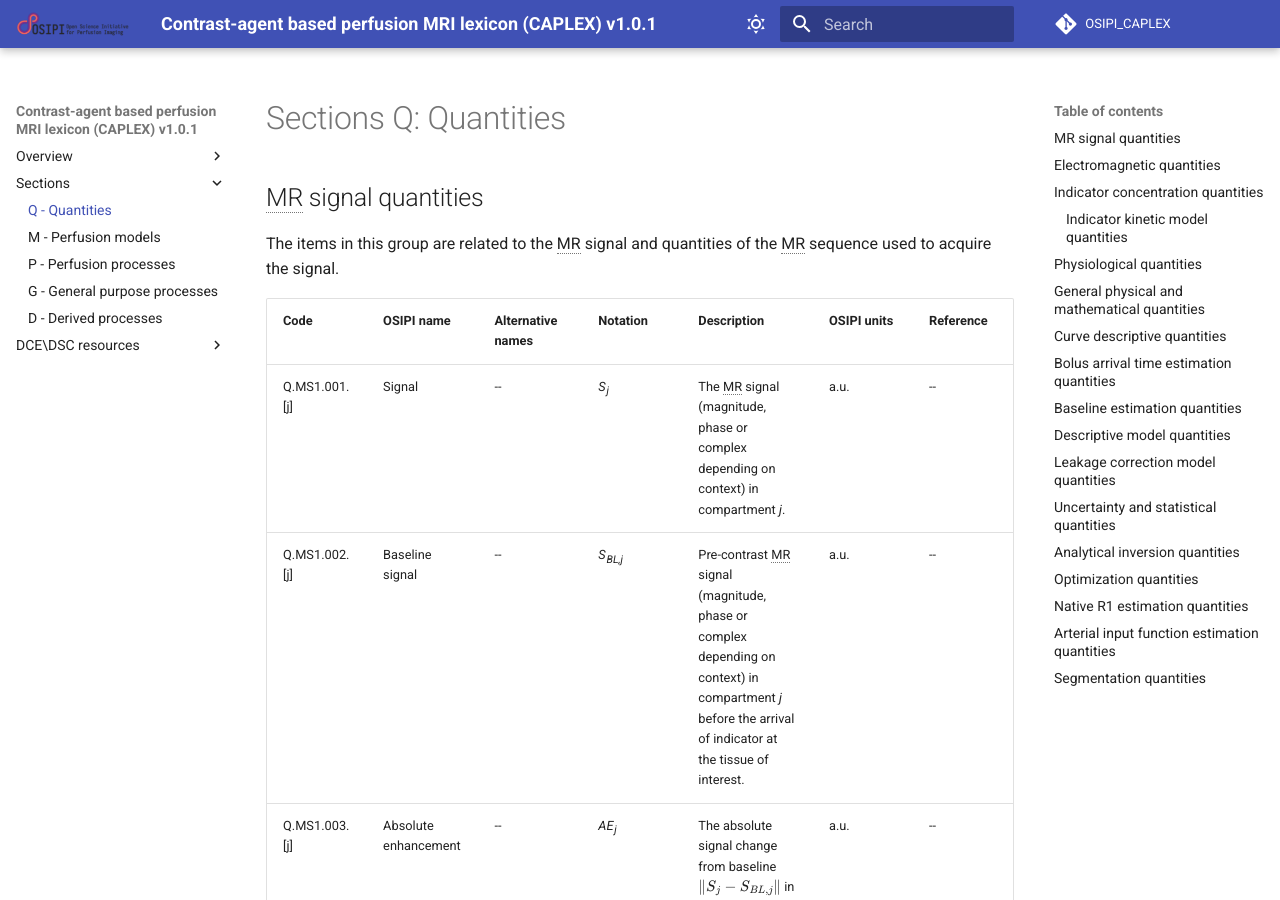
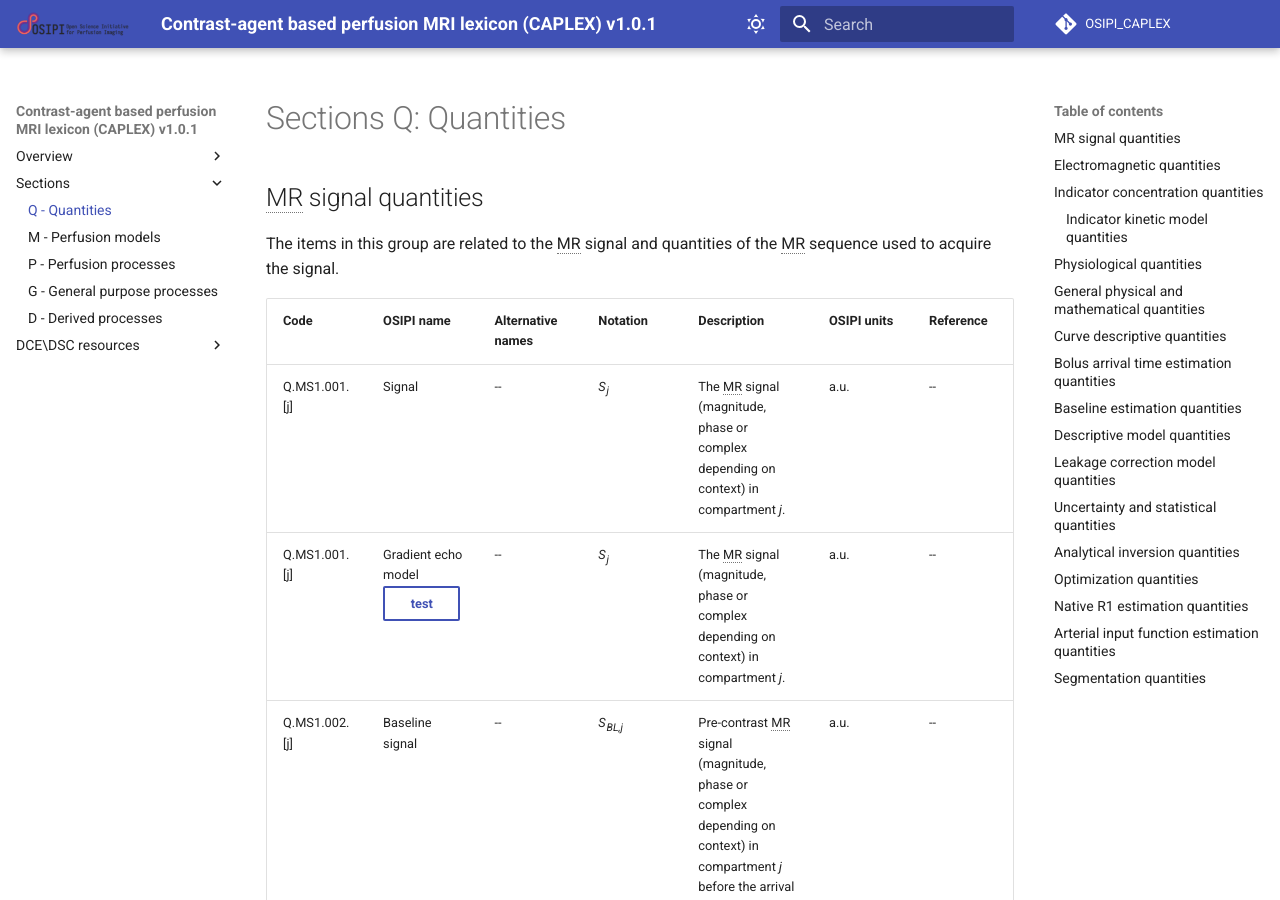
Before and after one commit to notZaki/OSIPI_CAPLEX, an MkDocs documentation site: the page built from docs/quantities.md, in a window 1280 px wide and 900 px high. Built offline with MkDocs 1.6.1 and Material for MkDocs 9.7.7, drawn with Linux system fonts in a browser that asks for light colours; formulas are drawn with MathJax 3; comment, search, counter and statistics services are not loaded.

Commit message:
Update quantities.md

```diff
--- a/docs/quantities.md
+++ b/docs/quantities.md
@@ -7,6 +7,7 @@ The items in this group are related to the MR signal and quantities of the MR se
 | Code | OSIPI name| Alternative names|Notation|Description|OSIPI units|Reference|
 | -- | -- | -- | -- | -- | -- | -- |
 | Q.MS1.001.[j] | <a name="S"></a> Signal | -- | *S<sub>j</sub>* | The MR signal (magnitude, phase or complex depending on context) in compartment *j*. | a.u. | -- |
+| Q.MS1.001.[j] | <a id="GRE model" href="#GRE model"></a>Gradient echo model <button class="md-button" onclick="copyToClip(document.getElementById('GRE model').href)">test</button> | -- | *S<sub>j</sub>* | The MR signal (magnitude, phase or complex depending on context) in compartment *j*. | a.u. | -- |
 | Q.MS1.002.[j] | <a name="S_BL"></a> Baseline signal | --| *S<sub>BL,j</sub>* | Pre-contrast MR signal (magnitude, phase or complex depending on context) in compartment *j* before the arrival of indicator at the tissue of interest. | a.u. | -- |
 | Q.MS1.003.[j] | <a name="AE"></a> Absolute enhancement | -- | *AE<sub>j</sub>* | The absolute signal change from baseline  $\left\| S_j-S_{BL,j} \right\|$ in compartment *j* induced by an indicator. In DCE, the enhancement is positive and in DSC, the enhancement is negative.| a.u. | -- |
 | Q.MS1.004.[j] | <a name="RE"></a> Relative enhancement | -- | *RE<sub>j</sub>* | The relative signal change from baseline $\left\|\frac{S_j}{S_{BL,j}}-1\right\|$ in compartment *j* induced by the indicator. In DCE, the enhancement is positive and in DSC, the enhancement is negative. | -- | -- |
```
